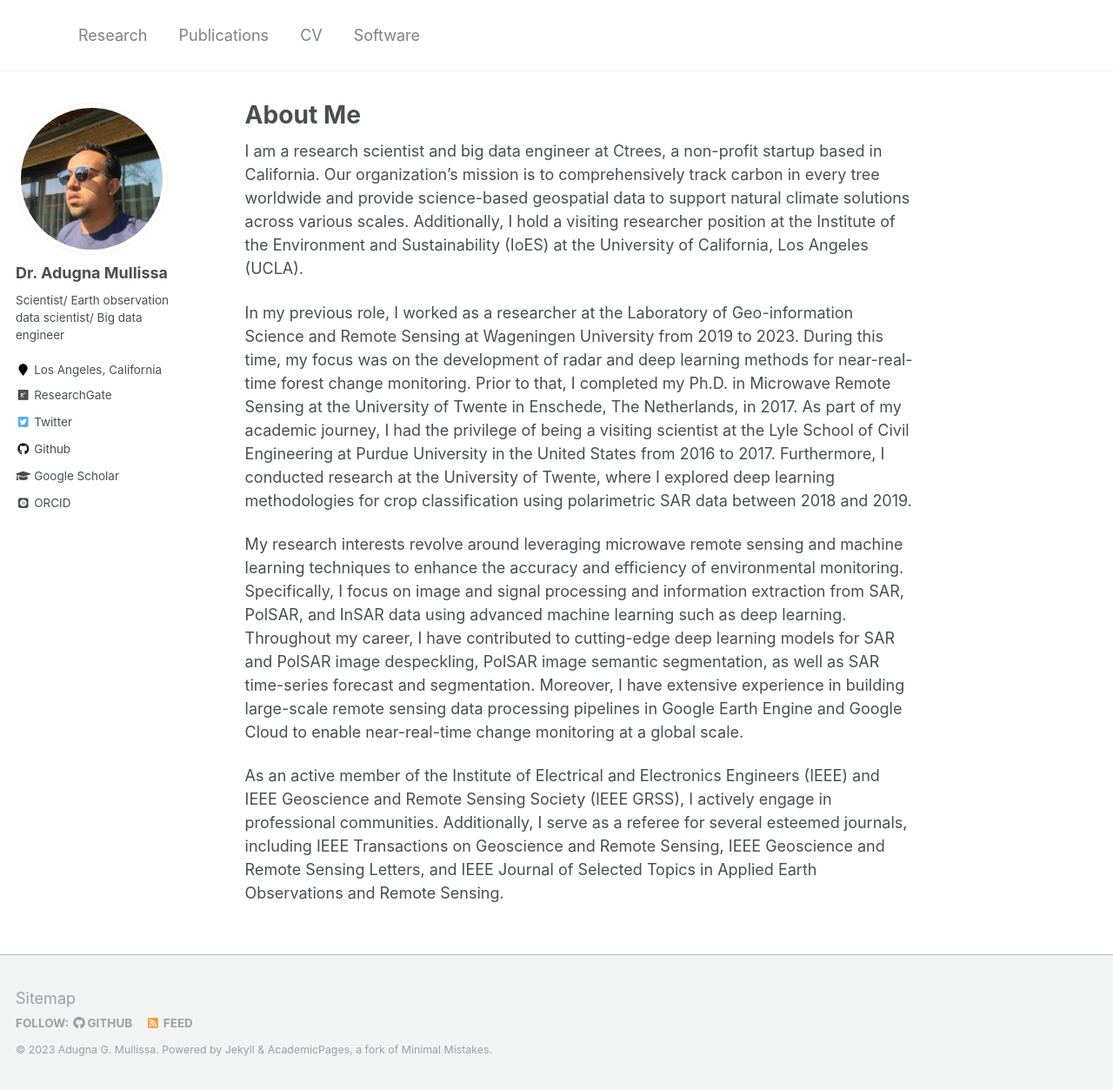
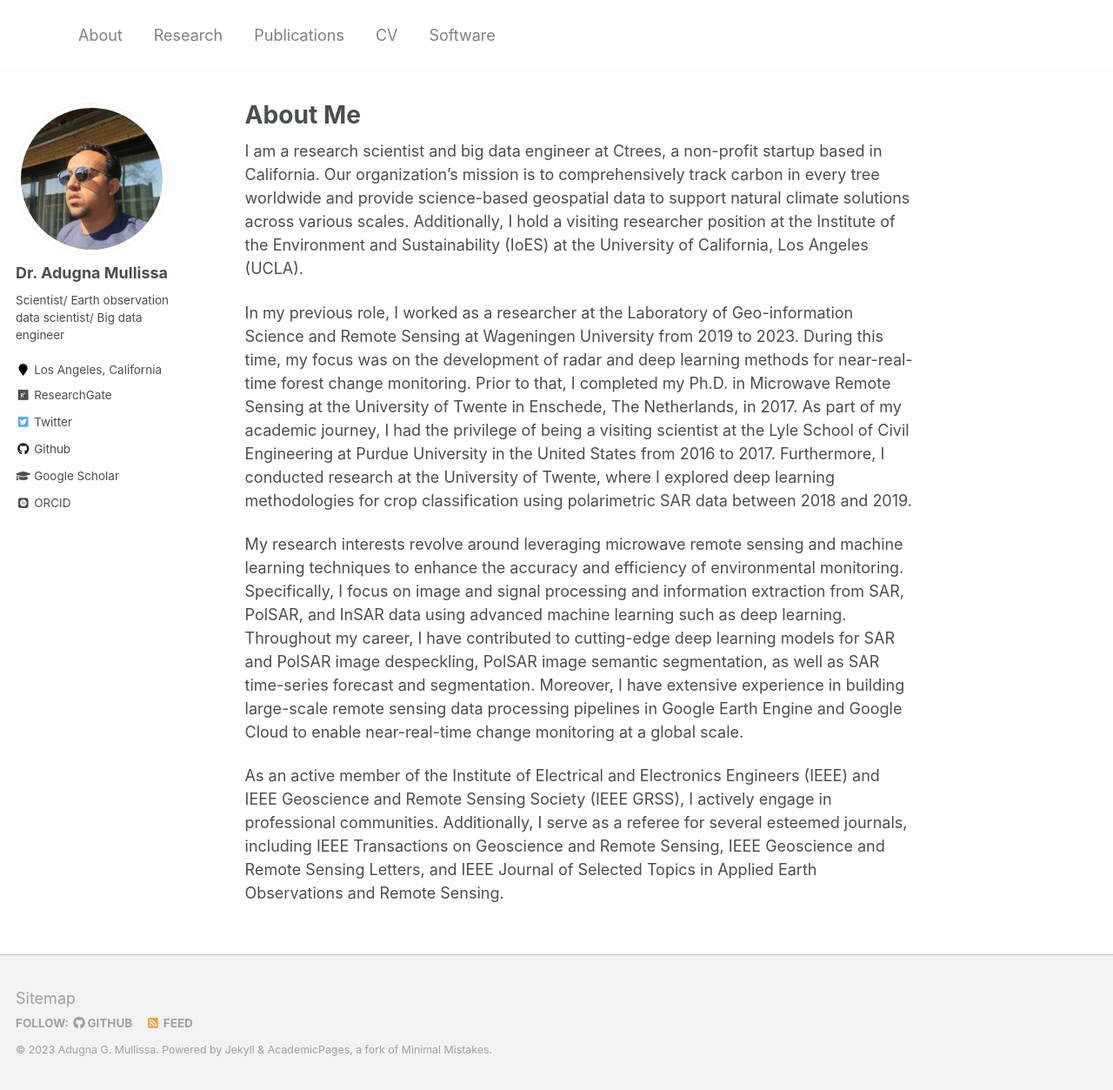
Before and after one commit to adugnag/adugnag.github.io, a Jekyll site: the page built from _pages/about.md, in a window 1280 px wide and 1253 px high. Shown: the whole window at 87% size. Built offline with Jekyll 4.4.1, drawn with Linux system fonts in a browser that asks for light colours; some web fonts are replaced.

Commit message:
Update navigation.yml

```diff
--- a/_data/navigation.yml
+++ b/_data/navigation.yml
@@ -1,5 +1,8 @@
 # main links links
 main:
+
+  - title: "About"
+    url: /research/
 
   - title: "Research"
     url: /research/
```
